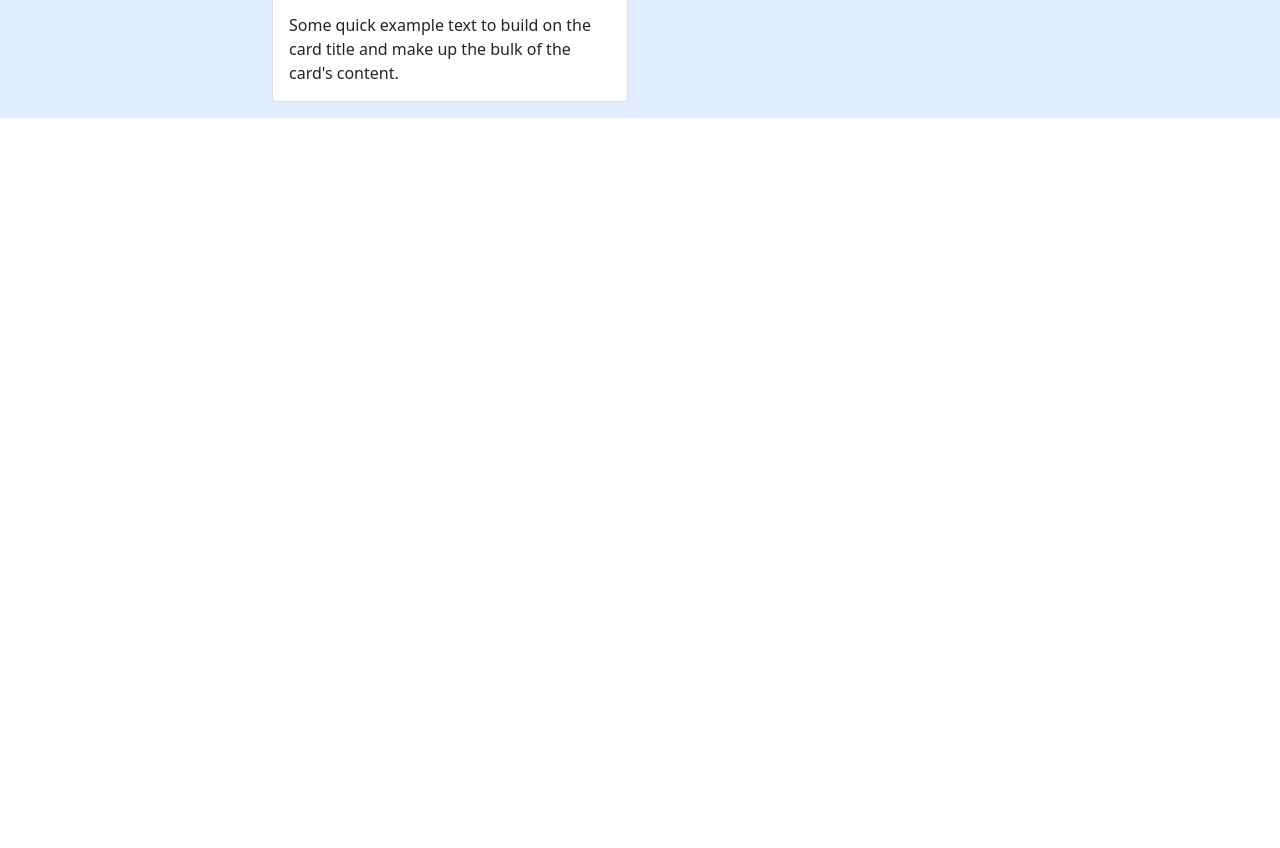
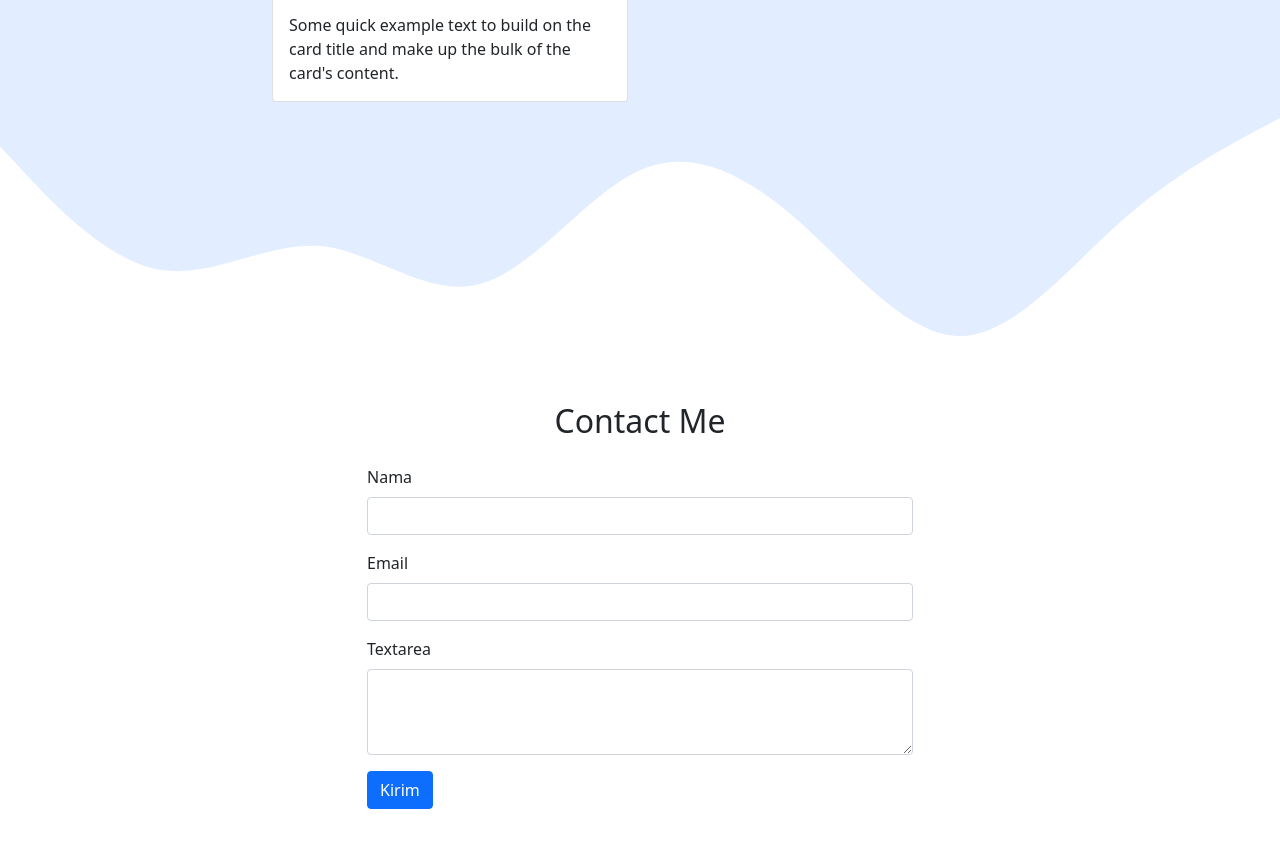
Before and after one commit to dhengGhuring/Portofolio1, a plain HTML site: page index.html in a window 1280 px wide. Shown: the part 1930-2778 px from the top of the page. Drawn offline with nearby package versions, Linux system fonts and the light colour scheme.

Commit message:
contact section done

```diff
--- a/index.html
+++ b/index.html
@@ -129,8 +129,45 @@
           </div>
         </div>
       </div>
+      <svg xmlns="http://www.w3.org/2000/svg" viewBox="0 0 1440 320">
+        <path
+          fill="#fff"
+          fill-opacity="1"
+          d="M0,32L30,64C60,96,120,160,180,170.7C240,181,300,139,360,144C420,149,480,203,540,186.7C600,171,660,85,720,58.7C780,32,840,64,900,117.3C960,171,1020,245,1080,245.3C1140,245,1200,171,1260,117.3C1320,64,1380,32,1410,16L1440,0L1440,320L1410,320C1380,320,1320,320,1260,320C1200,320,1140,320,1080,320C1020,320,960,320,900,320C840,320,780,320,720,320C660,320,600,320,540,320C480,320,420,320,360,320C300,320,240,320,180,320C120,320,60,320,30,320L0,320Z"
+        ></path>
+      </svg>
     </section>
     <!-- Akhir Projects -->
+    <!-- Contact -->
+    <section id="contact">
+      <div class="container">
+        <div class="row text-center mb-3">
+          <div class="col">
+            <h2>Contact Me</h2>
+          </div>
+        </div>
+        <div class="row justify-content-center">
+          <div class="col-md-6">
+            <form>
+              <div class="mb-3">
+                <label for="name" class="form-label">Nama</label>
+                <input type="text" class="form-control" id="name" aria-describedby="name" />
+              </div>
+              <div class="mb-3">
+                <label for="email" class="form-label">Email</label>
+                <input type="email" class="form-control" id="email" aria-describedby="email" />
+              </div>
+              <div class="mb-3">
+                <label for="textarea" class="form-label">Textarea</label>
+                <textarea class="form-control" id="exampleFormControlTextarea1" rows="3"></textarea>
+              </div>
+              <button type="submit" class="btn btn-primary">Kirim</button>
+            </form>
+          </div>
+        </div>
+      </div>
+    </section>
+    <!-- Akhir Contact -->
     <script src="https://cdn.jsdelivr.net/npm/bootstrap@5.1.3/dist/js/bootstrap.bundle.min.js" integrity="sha384-ka7Sk0Gln4gmtz2MlQnikT1wXgYsOg+OMhuP+IlRH9sENBO0LRn5q+8nbTov4+1p" crossorigin="anonymous"></script>
   </body>
 </html>
--- a/style.css
+++ b/style.css
@@ -1,5 +1,5 @@
 body {
-  min-height: 3000px;
+  min-height: 3100px;
 }
 .jumbotron {
   padding-top: 2rem;
```
